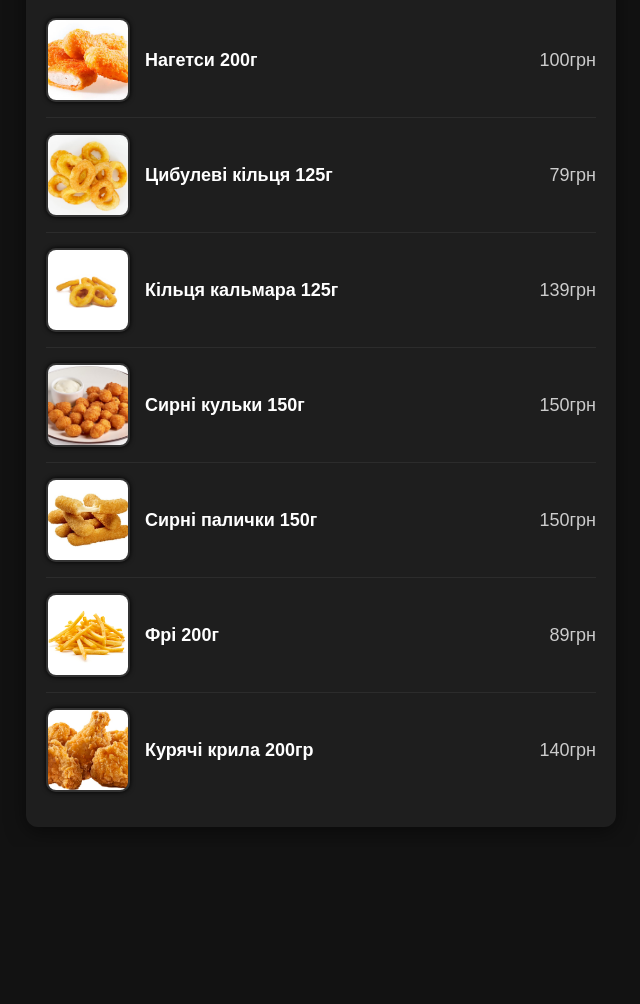
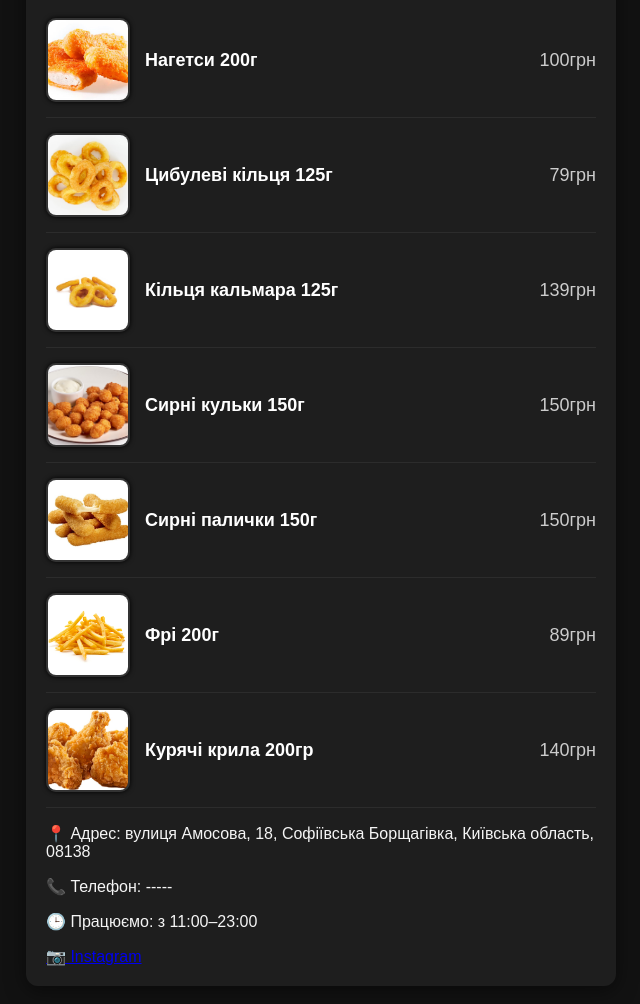
Before and after one commit to pinta3505-cmyk/one-pinta-menu, a plain HTML site: page index.html in a window 1280 px wide. Shown: the part 284-1288 px from the top of the page, without its empty margins (319-959 px from the left). Before the commit the page ends 1131 px from the top, so only its background shows below. Drawn offline with Linux system fonts and the light colour scheme.

Commit message:
Update index.html

```diff
--- a/index.html
+++ b/index.html
@@ -138,6 +138,16 @@
       </div>
       <div class="price">140грн</div>
     </div>
+<div class="contacts">
+      <p>📍 Адрес: вулиця Амосова, 18, Софіївська Борщагівка, Київська область, 08138</p>
+      <p>📞 Телефон: -----</p>
+      <p>🕒 Працюємо: з 11:00–23:00</p>
+      <a href="https://www.instagram.com/one_pinta/"
+       target="_blank"
+       rel="noopener"
+       class="social-button">
+      📷 Instagram
+    </a></div>
   </div>
 </body>
 </html>
```
